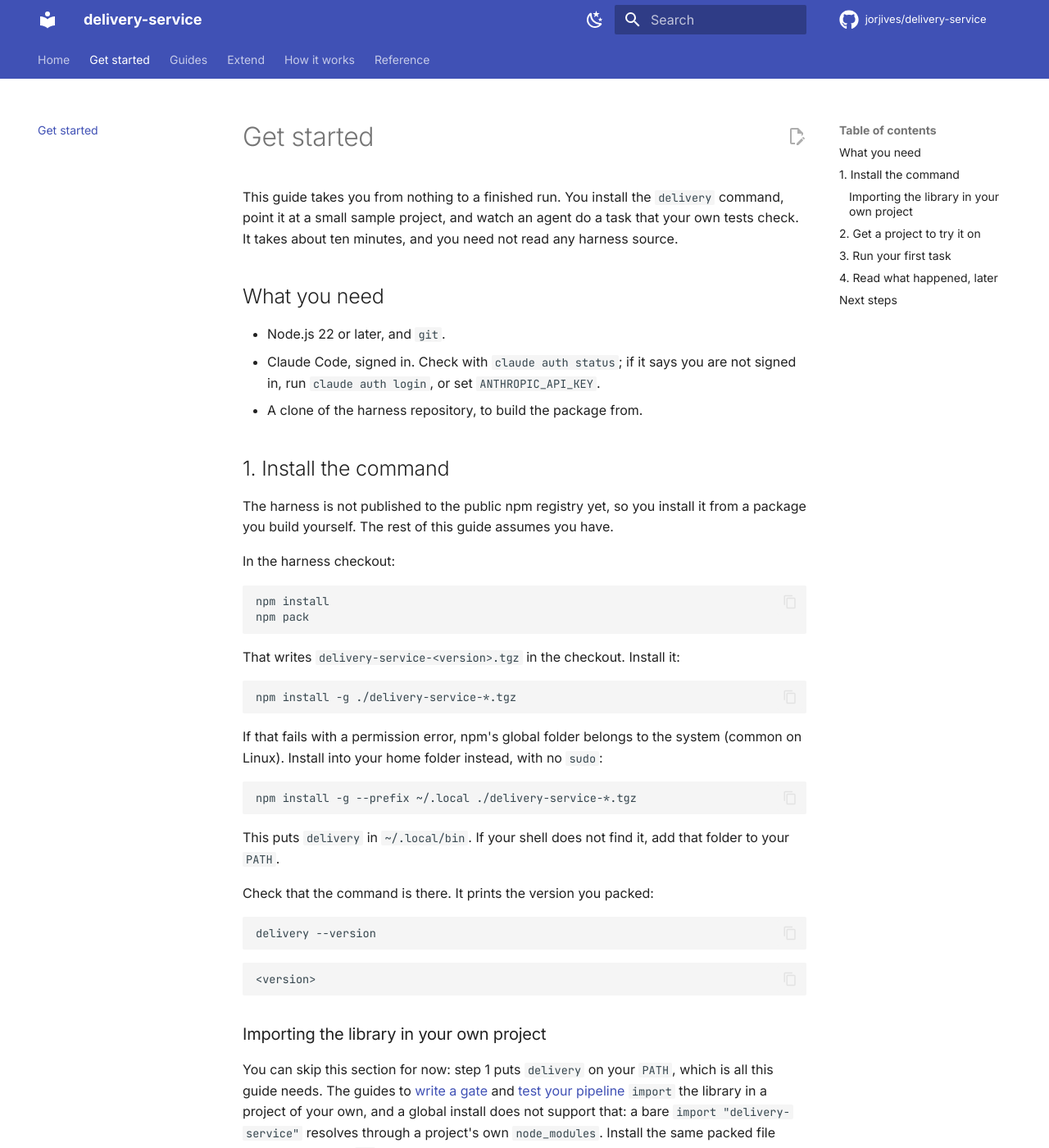
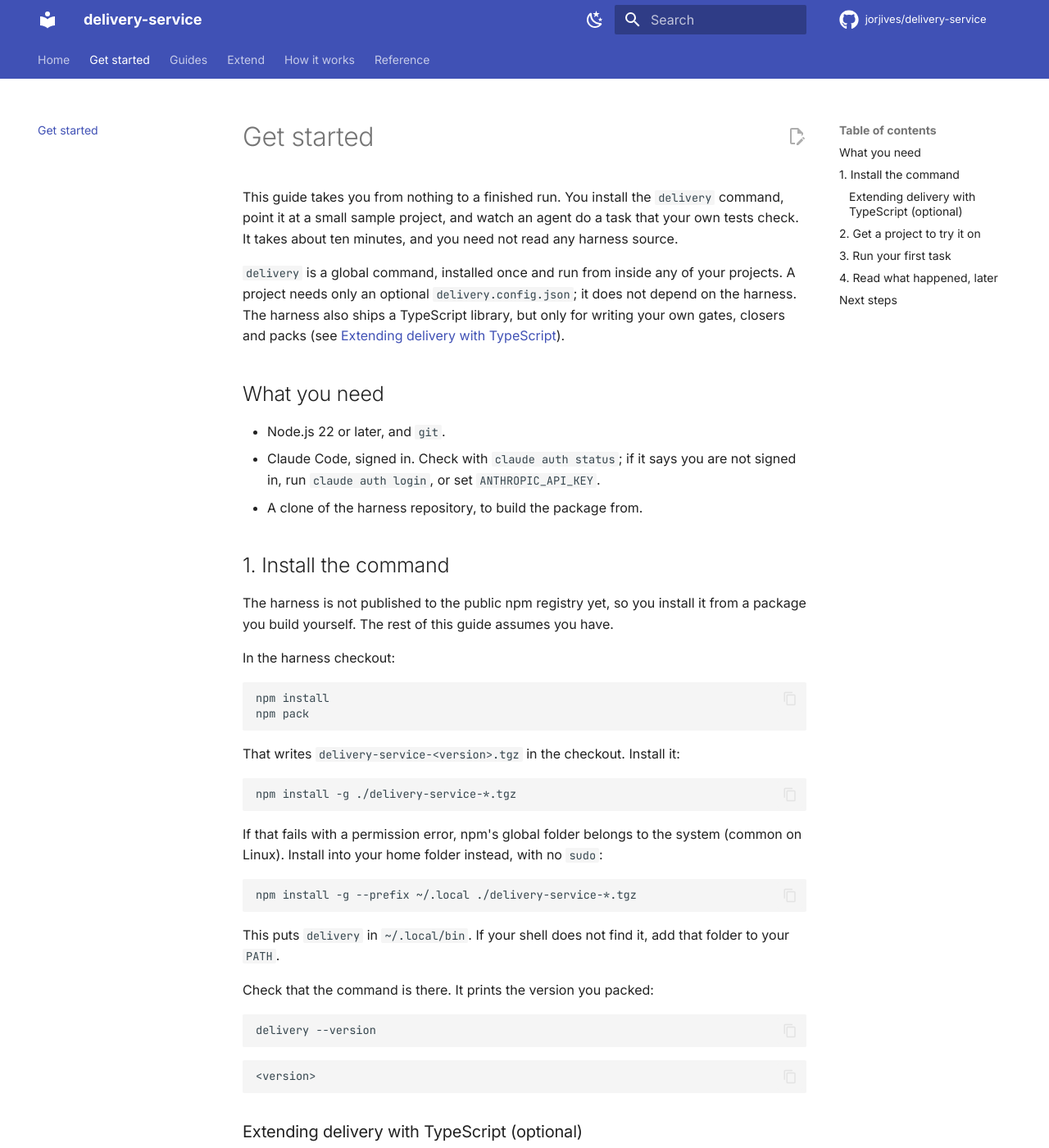
Before and after one commit to jorjives/delivery-service, an MkDocs documentation site: the page built from docs/getting-started.md, in a window 1280 px wide and 1400 px high. Shown: the whole window at 82% size. Built offline with MkDocs 1.6.1 and Material for MkDocs 9.7.7, drawn with Linux system fonts in a browser that asks for light colours; comment, search, counter and statistics services are not loaded.

Commit message:
Frame the library as optional in Get started and rename its section
The install step was followed straight away by a section on importing the library, which made the library look like the main way to use delivery. Get started now opens with the global-command model, and the section is renamed 'Extending delivery with TypeScript (optional)'; links to it are updated.

Co-Authored-By: Claude Sonnet 5.5 <noreply@anthropic.com>

````diff
--- a/docs/getting-started.md
+++ b/docs/getting-started.md
@@ -4,6 +4,11 @@ This guide takes you from nothing to a finished run. You install the `delivery`
 command, point it at a small sample project, and watch an agent do a task that
 your own tests check. It takes about ten minutes, and you need not read any
 harness source.
+
+`delivery` is a global command, installed once and run from inside any of your projects. A
+project needs only an optional `delivery.config.json`; it does not depend on the harness. The
+harness also ships a TypeScript library, but only for writing your own gates, closers and packs
+(see [Extending delivery with TypeScript](#extending-delivery-with-typescript-optional)).
 
 ## What you need
 
@@ -50,7 +55,7 @@ delivery --version
 <version>
 ```
 
-### Importing the library in your own project
+### Extending delivery with TypeScript (optional)
 
 You can skip this section for now: step 1 puts `delivery` on your `PATH`, which is all this guide
 needs. The guides to [write a gate](writing-a-gate.md) and
````
Also changed, not shown: docs/testing-your-pipeline.md (+2 -2 lines), docs/writing-a-pack.md (+2 -2 lines).
